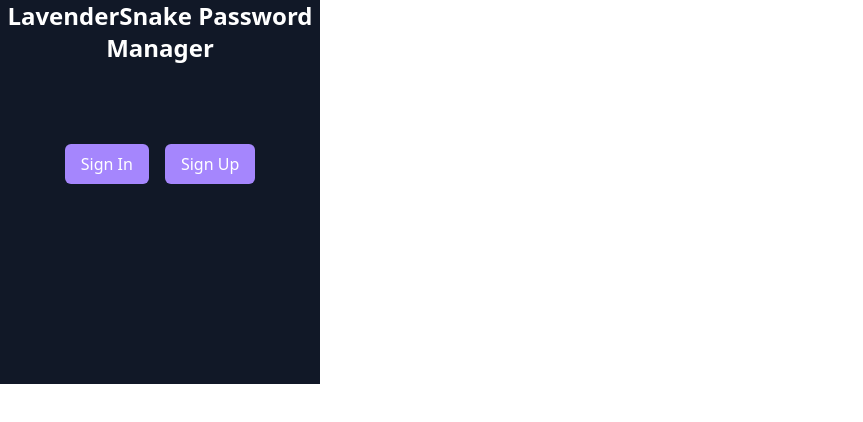
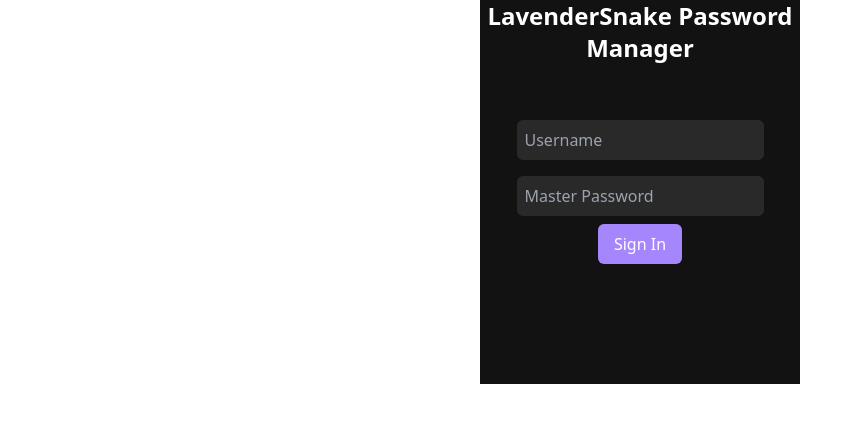
Before and after one commit to Hack-Weekly/lavender-snake-password-manager, a React (Create React App) app in the folder frontend/: page / in a window 1280 px wide. Both pictures are taken after a click on the button "Sign In". Shown: the top 422 px of the page, without its empty margins (0-863 px from the left). Built offline with nearby package versions, Linux system fonts and the light colour scheme.

Commit message:
added login/sign up pages

```diff
--- a/frontend/src/App.js
+++ b/frontend/src/App.js
@@ -4,7 +4,8 @@ import { LandingPage } from './pages/LandingPage';
 function App() {
   return (
     <div className="App">
-      <div className='h-96 w-80 bg-gray-900'>
+      {/**/}
+      <div className='h-96 w-80 mx-auto bg-backdrop'>
           <LandingPage />
       </div>
     </div>
--- a/frontend/src/components/Button.jsx
+++ b/frontend/src/components/Button.jsx
@@ -1,5 +1,5 @@
 const Button = (props) => {
-  return <button className="bg-btn-color hover:bg-btn-hover text-white px-4 py-2 rounded-md">{props.children}</button>
+  return <button onClick={props.onClick} className="bg-btn-color hover:bg-btn-hover text-white px-4 py-2 rounded-md">{props.children}</button>
 };
 
 export default Button;
--- a/frontend/src/pages/LandingPage.jsx
+++ b/frontend/src/pages/LandingPage.jsx
@@ -1,15 +1,68 @@
+import { useState } from "react";
 import Button from "../components/Button";
 
 export const LandingPage = () => {
-    return(
-        <div className="flex items-center justify-center">
+  const [signinState, setSigninState] = useState(false);
+  const [signupState, setSignupState] = useState(false);
+
+  const [username, setUsername] = useState('');
+  const [password, setPassword] = useState('');
+  const [confirmPassword, setConfirmPassword] = useState('');
+
+  const signInHandler = () => {
+    setSigninState(true);
+    // console.log("signing in...");
+  };
+
+  const signUnHandler = () => {
+    setSignupState(true);
+    // console.log("signing up...");
+  };
+
+  const usernameChangeHandler = event => {
+    setUsername(event.target.value);
+  };
+
+  const passwordChangeHandler = event => {
+    setPassword(event.target.value);
+  };
+
+  const confirmPasswordChangeHandler = event => {
+    setPassword(event.target.value);
+  };
+
+  const doSignIn = (event) => {
+    event.preventDefault();
+    console.log(username);
+    console.log(password);
+    console.log(confirmPassword);
+    setUsername('');
+    setPassword('');
+    setConfirmPassword('');
+  }
+
+  return (
+    <div className="flex items-center justify-center">
       <div className="text-center">
-        <h1 className="text-2xl font-semibold mb-4 text-white">LavenderSnake Password Manager</h1>
-        <div className="space-x-4 my-20">
-          <Button>Sign In</Button>
-          <Button>Sign Up</Button>
-        </div>
+        <h1 className="text-2xl font-semibold mb-4 text-white">
+          LavenderSnake Password Manager
+        </h1>
+        {(signinState || signupState) || <div className="space-x-4 my-20">
+          <Button onClick={signInHandler}>Sign In</Button>
+          <Button onClick={signUnHandler}>Sign Up</Button>
+        </div>}
+        {(signinState) && <form className="m-12" onSubmit={doSignIn}>
+          <input onChange={usernameChangeHandler} value={username} className="text-white bg-input-bg m-2 p-2 rounded-md focus:border-btn-color" placeholder="Username" type="text"/>
+          <input onChange={passwordChangeHandler} value={password} className="text-white bg-input-bg m-2 p-2 rounded-md focus:border-btn-color" placeholder="Master Password" type="password"/>
+          <Button onClick={doSignIn}>Sign In</Button>
+        </form>}
+        {(signupState) && <form className="m-12" onSubmit={doSignIn}>
+          <input onChange={usernameChangeHandler} value={username} className="text-white bg-input-bg m-2 p-2 rounded-md focus:border-btn-color" placeholder="Username" type="text"/>
+          <input onChange={passwordChangeHandler} value={password} className="text-white bg-input-bg m-2 p-2 rounded-md focus:border-btn-color" placeholder="Master password" type="password"/>
+          <input onChange={confirmPasswordChangeHandler} value={confirmPassword} className="text-white bg-input-bg m-2 p-2 rounded-md focus:border-btn-color" placeholder="Re-enter master password" type="password"/>
+          <Button onClick={doSignIn}>Sign In</Button>
+        </form>}
       </div>
     </div>
-    )
-}
+  );
+};
```
